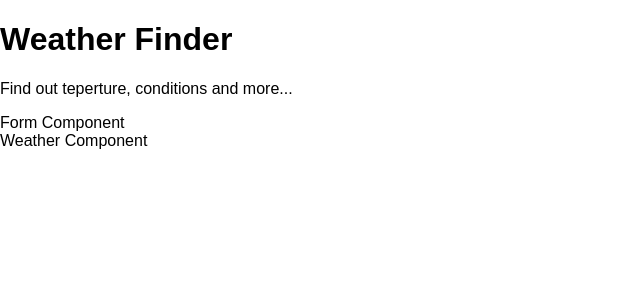
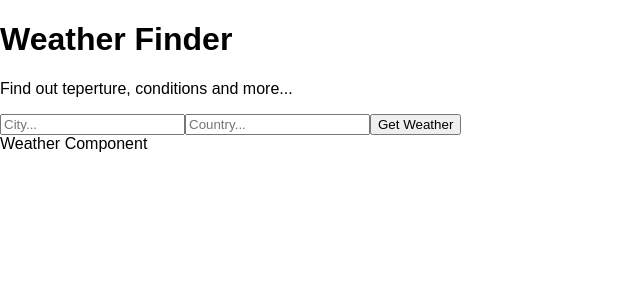
Before and after one commit to SirRiixz/weather_app, a React (Create React App) app: page / in a window 1280 px wide. Shown: the top 300 px of the page, without its empty margins (0-640 px from the left). Built offline with nearby package versions, Linux system fonts and the light colour scheme.

Commit message:
add api key

```diff
--- a/src/App.js
+++ b/src/App.js
@@ -4,14 +4,23 @@ import Form from "./components/Form";
 import Weather from "./components/Weather";
 
 
-const API_KEY = "2d536cf0544ca3f7caa8a9142d9abebd";
+const API_KEY = "5aa1cc95dbadbb4f83a5e59b6d5ba133";
 
 class App extends React.Component {
+    getWeather = async (e) => {
+        e.preventDefault();
+        const city = e.target.elements.city.value;
+        const country = e.target.elements.country.value;
+        const api_call = await fetch('http://api.openweathermap.org/data/2.5/weather?q=Manchester,=$uk&appid=5aa1cc95dbadbb4f83a5e59b6d5ba133&units=metric');
+        const data = await api_call.json();
+        console.log(data);
+    }
+
     render() {
         return(
             <div>
                 <Titles />
-                <Form />
+                <Form getWeather={this.getWeather}/>
                 <Weather />
             </div>
         );
--- a/src/components/Form.js
+++ b/src/components/Form.js
@@ -3,7 +3,11 @@ import React from "react";
 class Form extends React.Component {
     render() {
         return (
-            <div>Form Component </div>
+            <form onSubmit={this.props.getWeather}>
+                <input type="text" name="city" placeholder="City..."/>
+                <input type="text" name="country" placeholder="Country..."/>
+                <button>Get Weather</button>
+            </form>
         );
     }
 }
```
